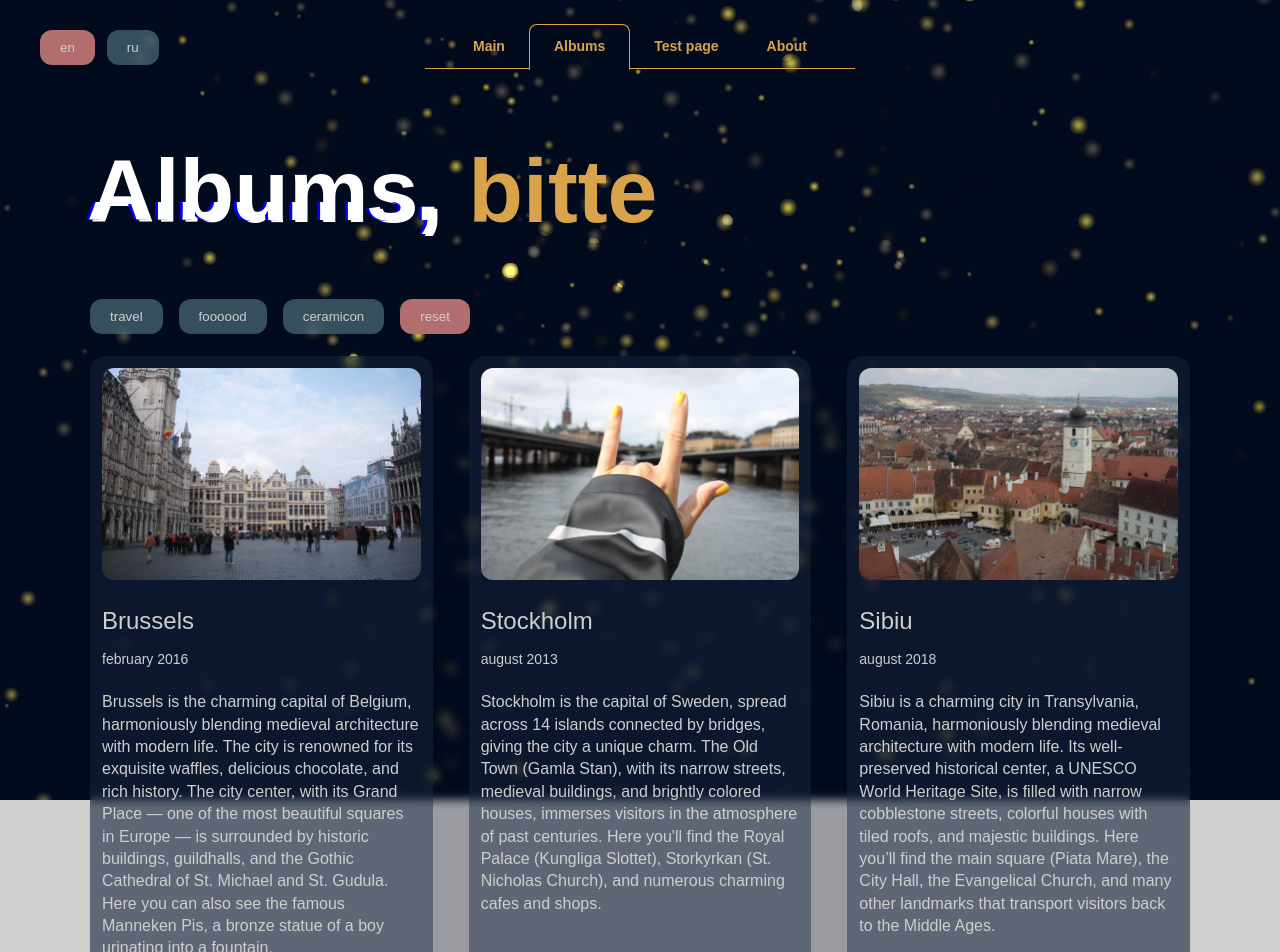
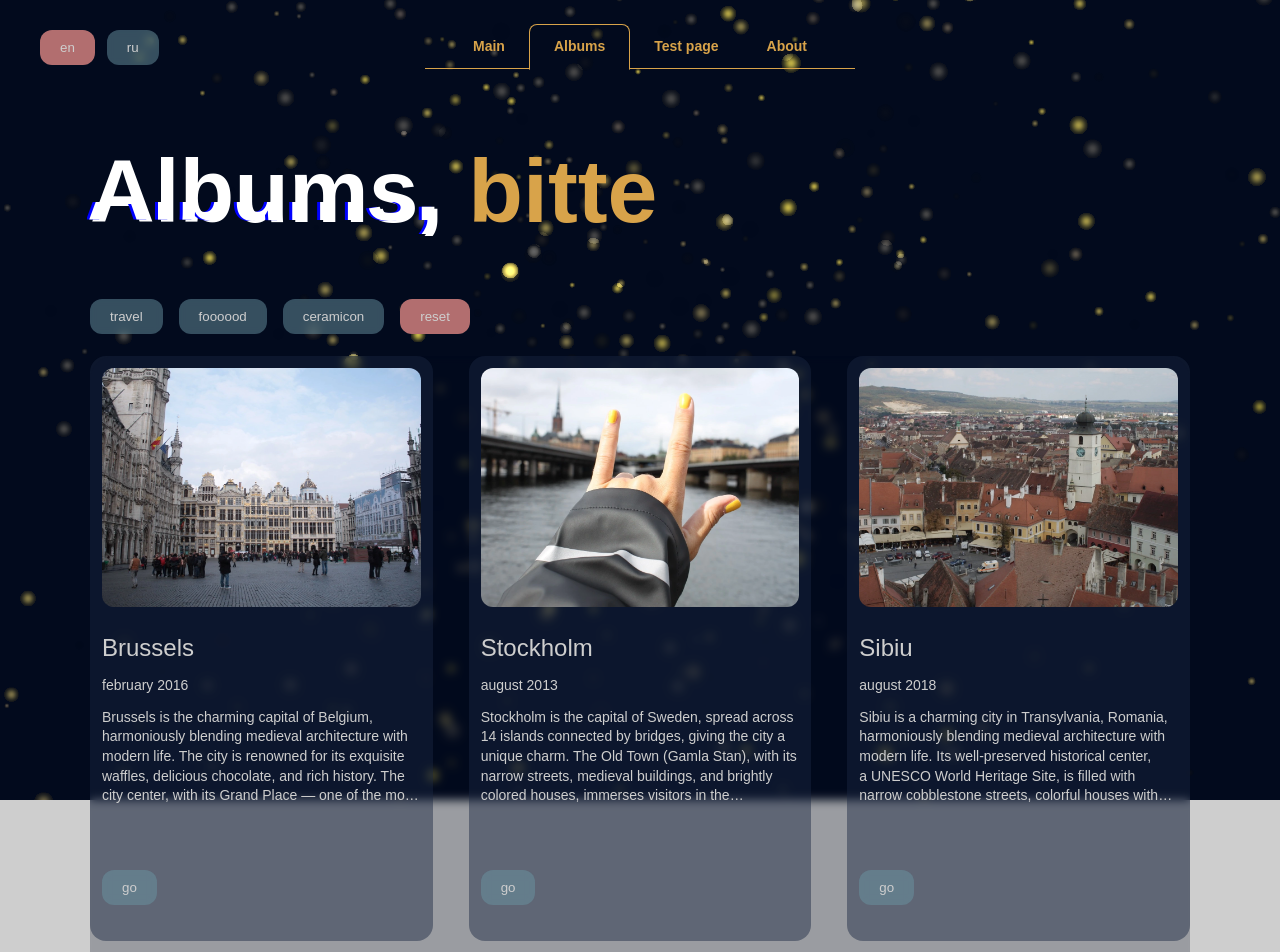
Before and after one commit to Shadowic/personal-blog, a Vue app: page /albums in a window 1280 px wide. Shown: the top 952 px of the page. Built offline with nearby package versions, Linux system fonts and the light colour scheme; a web font is replaced by a local one.

Commit message:
fix adaptives albums

```diff
--- a/src/components/SearchBar.vue
+++ b/src/components/SearchBar.vue
@@ -46,6 +46,7 @@ const resetFilter = () => {
 .search-bar {
   position: relative;
   display: flex;
+  flex-wrap: wrap;
   gap: 16px;
 }
 </style>
--- a/src/views/AlbumsView.vue
+++ b/src/views/AlbumsView.vue
@@ -13,13 +13,16 @@
       <div class="albums__main">
         <div class="albums__main-bg" />
         <div v-for="(album, index) in displayedAlbums" :key="index" class="albums__item">
+          <div class="albums__item-cover">
             <img
               :src="album.imageMain"
               width="100"
               height="100"
               :alt="t(album.title)"
               draggable="false"
+              class="albums__item-image"
             />
+          </div>
           <h2
             v-if="album.title"
             v-html="t(album.title)"
@@ -107,10 +110,14 @@ const goToAlbum = (album: any) => {
   padding-inline: 10px;
   &__main {
     display: grid;
+    grid-template-columns: repeat(2, 1fr);
+    gap: 16px 12px;
+    position: relative;
+    margin-top: 22px;
+    @include md {
       grid-template-columns: repeat(3, 1fr);
       gap: 58px 36px;
-    position: relative;
-    margin-top: 22px;
+    }
   }
   &__main-bg {
     position: absolute;
@@ -128,11 +135,20 @@ const goToAlbum = (album: any) => {
     background-color: #1c294375;
     border-radius: 16px;
     color: var(--color-text);
-    img {
+    hyphens: auto;
+    &-cover {
       width: 100%;
-      height: auto;
+      overflow: hidden;
+      border-radius: 12px;
+      position: relative;
+      padding-bottom: 75%;
+    }
+    &-image {
+      position: absolute;
+      inset: 0;
+      width: 100%;
+      height: 100%;
       object-fit: cover;
-      border-radius: 12px;
     }
     &-title {
       font-family: 'DM Sans', sans-serif;
@@ -144,12 +160,20 @@ const goToAlbum = (album: any) => {
       margin-top: 12px;
     }
     &-description {
-      font-size: 16px;
-      margin-top: 22px;
+      font-size: 1rem;
+      margin-block: 12px 24px;
+      display: -webkit-box;
+      -webkit-line-clamp: 5;
+      -webkit-box-orient: vertical;
+      overflow: hidden;
+      text-overflow: ellipsis;
     }
     &-btn {
+      margin-top: auto;
+      @include md {
         margin-top: 40px;
       }
     }
   }
+}
 </style>
```
Lines whose indentation alone changed are shown as unchanged.
